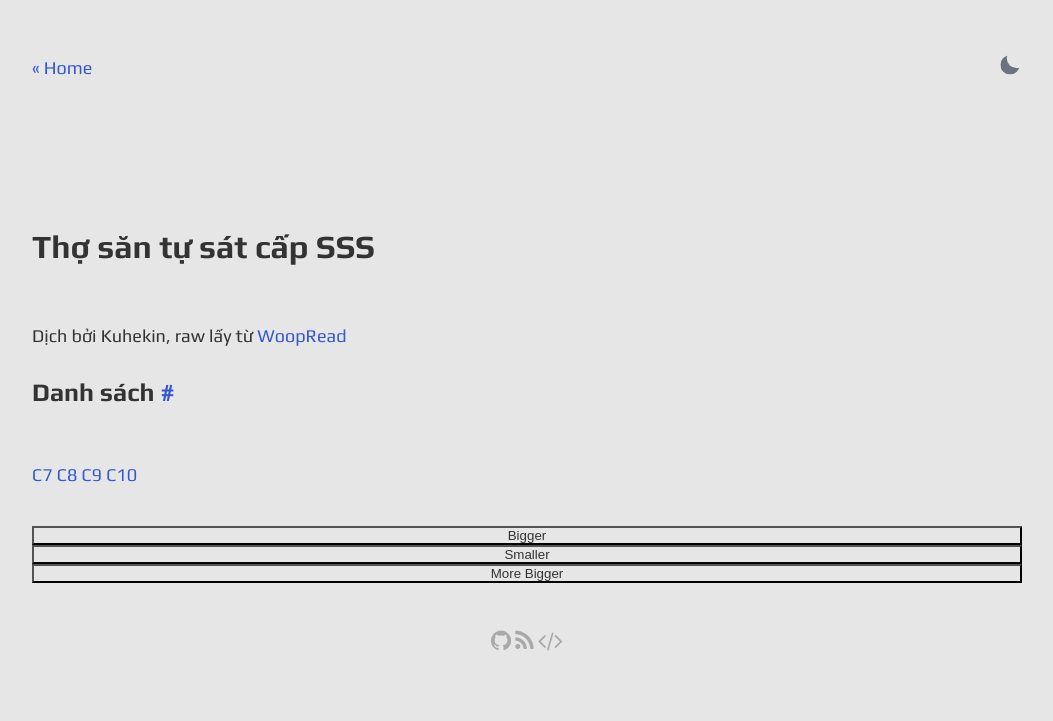
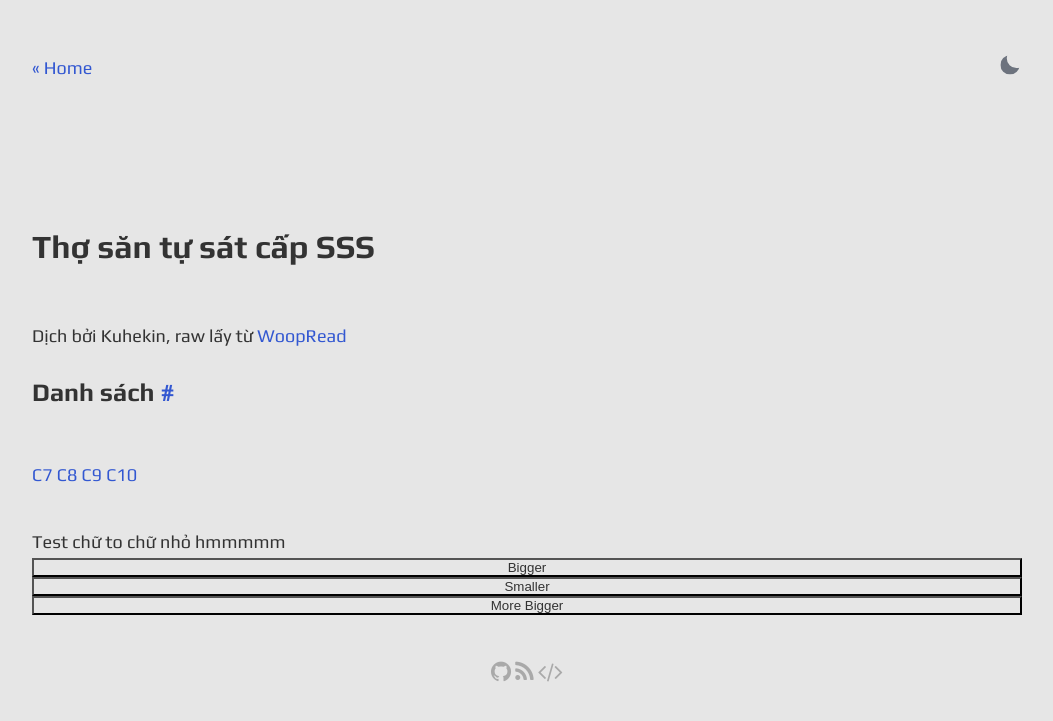
Before and after one commit to kuhekin/gesko, a Jekyll site: the page built from ssscsh.md, in a window 1280 px wide. Shown: the top 721 px of the page, without its empty margins (113-1166 px from the left). Built offline with Jekyll 4.4.1, drawn with Linux system fonts in a browser that asks for light colours; nearby versions of some CDN libraries.

Commit message:
Update page.html

```diff
--- a/_layouts/page.html
+++ b/_layouts/page.html
@@ -17,6 +17,8 @@ layout: default
   <h2>{{ page.title }}</h2>
   {{ content }}
 </section>
+
+<p>Test chữ to chữ nhỏ hmmmmm</p>
 
 <button id="bigger">Bigger</button>
 <button id="smaller">Smaller</button>
```
